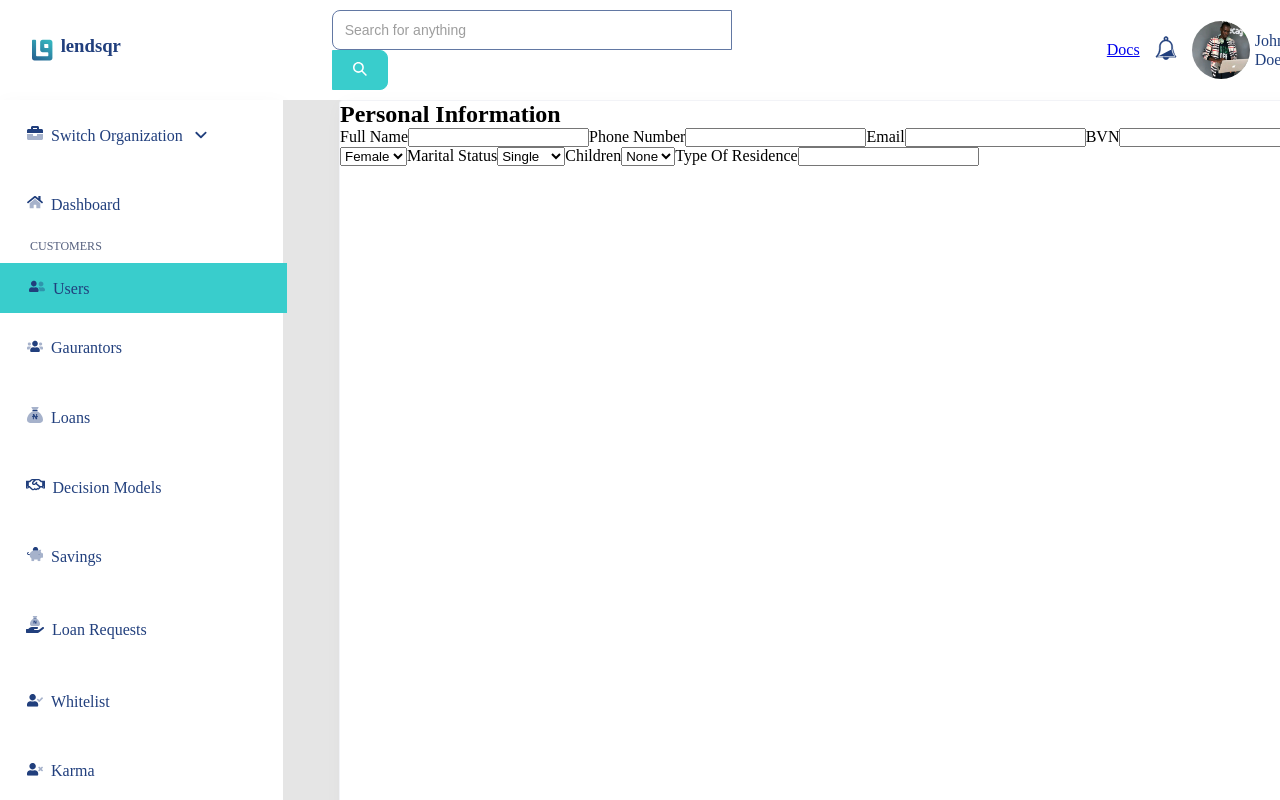
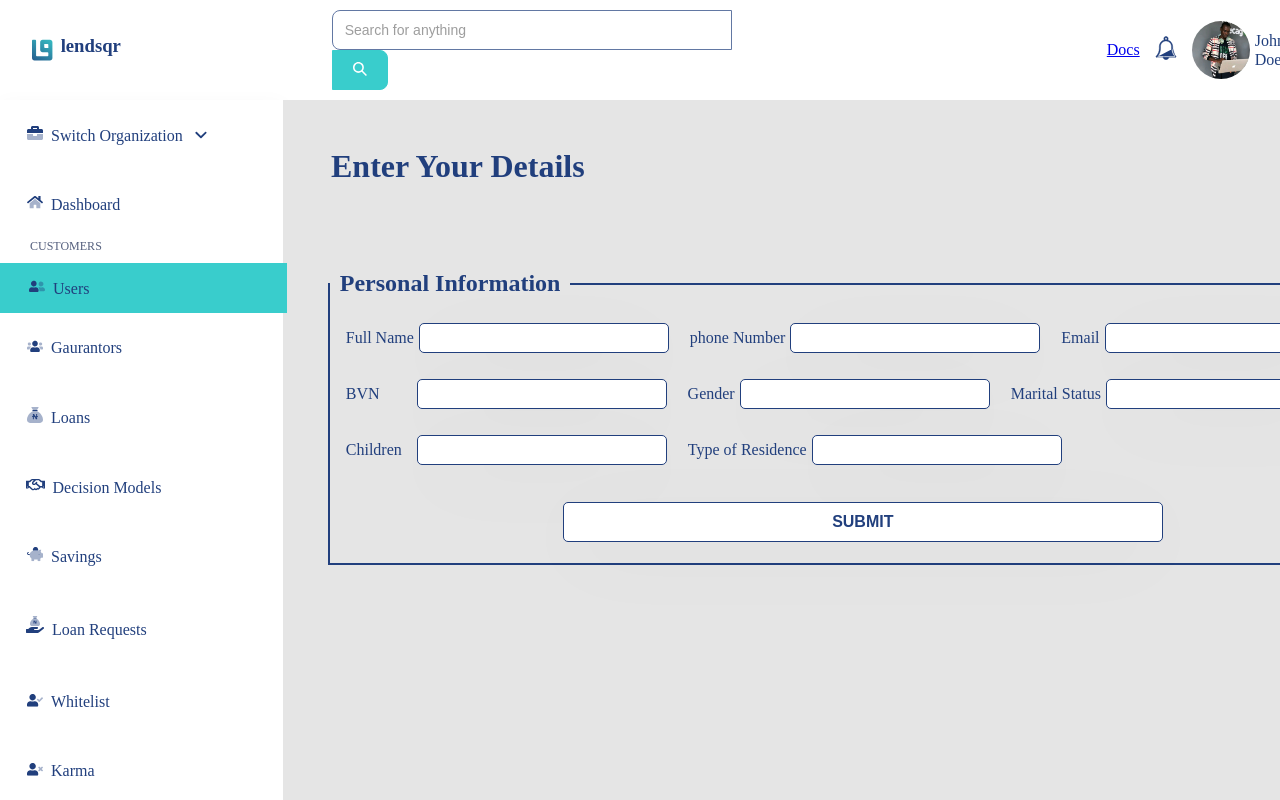
Before and after one commit to Danny4life/lendsqr, a React (Create React App) app: page /addUser in a window 1280 px wide. Shown: the top 800 px of the page. Built offline with nearby package versions, Linux system fonts and the light colour scheme.

Commit message:
add form to add user page

```diff
--- a/src/pages/addUser/AddUser.jsx
+++ b/src/pages/addUser/AddUser.jsx
@@ -16,50 +16,55 @@ const AddUser = () => {
                     </aside>
                 </div>
 
+
+
                 <div className="right">
-                    <div className="card">
-                        <form action="" method="">
 
-                                <h2>Personal Information</h2>
+                    <h2 className="hero-header">Enter Your Details</h2>
+                        <div className="card">
+                            <form action="" method="">
+                                <fieldset>
+                                    <legend>Personal Information</legend>
+                                    <div className="form-control-1">
+                                        <label htmlFor="fullName">Full Name</label>
+                                        <input type="text" id="fullName" name="fullName" required />
 
-                                <label for="full name">Full Name</label>
-                                <input type="text" id="full name" name="full name" />
+                                        <label htmlFor="phoneNumber">phone Number</label>
+                                        <input type="number" id="phoneNumber" name="phoneNumber" required />
 
-                                <label for="phone">Phone Number</label>
-                                <input type="number" id="phone" name="phone" />
+                                        <label htmlFor="email">Email</label>
+                                        <input type="email" id="email" name="email" required />
+                                    </div>
 
-                                <label for="email">Email</label>
-                                <input type="email" id="email" name="email" />
+                                    <div className="form-control-2">
+                                        <label htmlFor="bvn">BVN</label>
+                                        <input className="bvn-input" type="number" id="bvn" name="bvn" required />
 
-                                <label for="bvn">BVN</label>
-                                <input type="number" id="bvn" name="bvn" />
+                                        <label htmlFor="gender">Gender</label>
+                                        <input className="gender" type="text" id="gender" name="gender" />
 
-                                <label for="gender">Gender</label>
-                               <select name="gender">
-                                <option value="Female">Female</option>
-                                <option value="Male">Male</option>
-                               </select>
+                                        <label className="label-status" htmlFor="status">Marital Status</label>
+                                        <input className="status" type="text" id="status" name="status" />
+                                    </div>
 
-                               <label for="status">Marital Status</label>
-                               <select name="status">
-                                <option value="Female">Single</option>
-                                <option value="Male">Married</option>
-                               </select>
+                                    <div className="form-control-3">
+                                        <label htmlFor="child">Children</label>
+                                        <input className="child-input" type="text" id="child" name="child" />
 
-                               <label for="children">Children</label>
-                               <select name="children">
-                                <option value="Female">None</option>
-                                <option value="Male">Yes</option>
-                               </select>
+                                        <label htmlFor="residece">Type of Residence</label>
+                                        <input type="text" id="residence" name="residence" required />
+                                    </div>
 
-                               <label for="residence">Type Of Residence</label>
-                                <input type="text" id="residence" name="residence" />
+                                    <div className="submit">
+                                         <input className="submit-input" type="submit" value="submit" />
+                                    </div>
 
 
 
 
-                         </form>
-                    </div>
+                                </fieldset>
+                            </form>
+                        </div>
                 </div>
 
             </section>
--- a/src/pages/addUser/adduser.scss
+++ b/src/pages/addUser/adduser.scss
@@ -17,15 +17,97 @@
             flex: 4;
             background: #E5E5E5;
 
+            .hero-header {
+                margin-bottom: 2rem;
+                padding: 3rem;
+                color: #213F7D;
+                font-size: 2rem;
+            }
+
             .card {
-                box-sizing: border-box;
-                width: 1055px;
-                height: 910px;
-                background: #FFFFFF;
-                border: 1px solid rgba(33, 63, 125, 0.06);
-                box-shadow: 3px 5px 20px rgba(0, 0, 0, 0.04);
-                border-radius: 4px;
-                margin-left: 3.5rem;
+                // box-sizing: border-box;
+                // width: 1055px;
+                // height: 910px;
+                // background: #FFFFFF;
+                // border: 1px solid rgba(33, 63, 125, 0.06);
+                // box-shadow: 3px 5px 20px rgba(0, 0, 0, 0.04);
+                // border-radius: 4px;
+                // margin-left: 3.5rem;
+
+                fieldset {
+                    width: 1070px;
+                    height:  300px ;
+                    margin-left: 2.8rem;
+                    border: 2px solid #213F7D;
+                }
+
+
+                legend {
+                    // background-color: gray;
+                    color: #213F7D;
+                    padding: 5px 10px;
+                    margin-bottom: 1rem;
+                    font-size: 1.5rem;
+                    font-weight: bold;
+                }
+
+                label {
+                    margin-left: 1rem;
+                    color: #213F7D;
+                    font-size: 1rem;
+                    font-family: 'Work Sans';
+                    font-style: normal;
+                    font-weight: 500;
+                }
+
+                input {
+                    margin: 5px;
+                    width: 250px;
+                    height: 30px;
+                    padding: 5px;
+                    border: 1px solid #213F7D;;
+                    border-radius: 5px;
+                    background: #FFFFFF;
+                    box-shadow: 0px 15px 90px rgba(0, 0, 0, 0.03);
+                }
+
+                .form-control-1 {
+                    margin-bottom: 1rem;
+                }
+
+                .form-control-2 {
+                    margin-bottom: 1rem;
+
+                    .bvn-input {
+                        margin-left: 2.313rem;
+                    }
+                }
+
+                .form-control-3 {
+                    .child-input {
+                        margin-left: 0.938rem;
+                        margin-bottom: 2rem;
+                    }
+                }
+
+                .submit {
+                    display: flex;
+                    justify-content: center;
+                    align-items: center;
+
+                    .submit-input {
+                        width: 600px;
+                        height: 40px;
+                        cursor: pointer;
+                        font-size: 1rem;
+                        font-weight: 600;
+                        color: #213F7D;
+                        text-transform: uppercase;
+                    }
+
+                }
+
+
             }
         }
     }
--- a/src/pages/login/Login.jsx
+++ b/src/pages/login/Login.jsx
@@ -129,7 +129,7 @@ const Login = () => {
                         </p>
                         <div className="div-container">
                             <span className="password">Forgot Password?</span>
-                            <button onClick={(e) => saveUser(e)}>LOG IN</button>
+                            <button onSubmit={(e) => saveUser(e)}>LOG IN</button>
                         </div>
                     </form>
                 </div>
```
